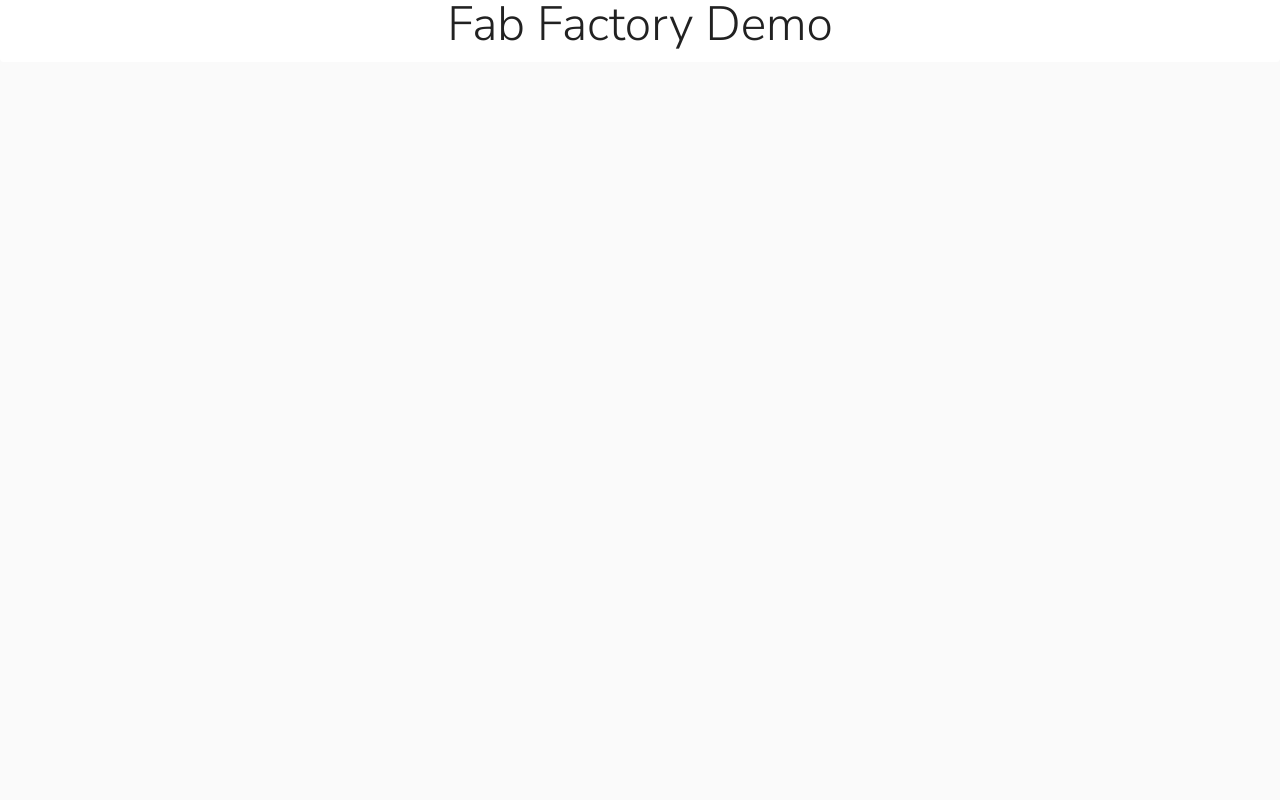
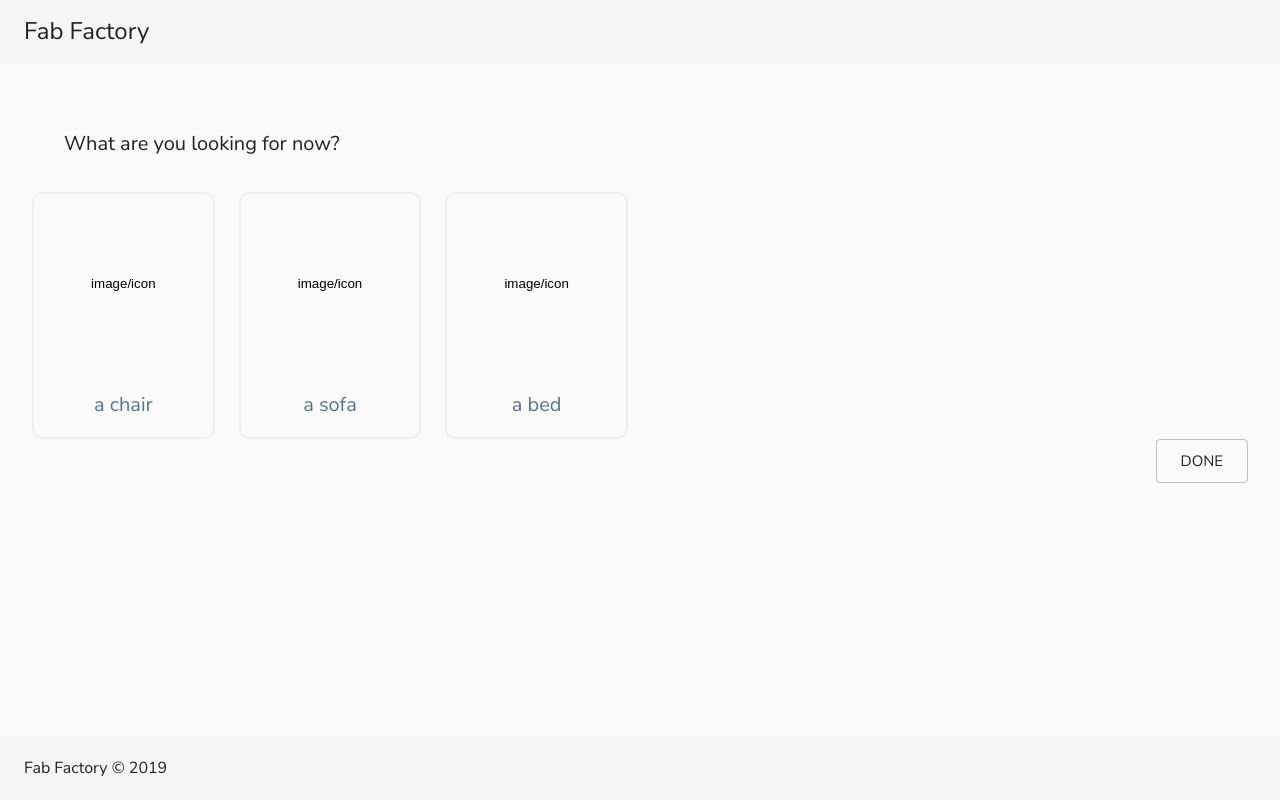
Before and after one commit to buildakiondo/fab-factory-design-helper, a React (Create React App) app: page / in a window 1280 px wide. Built offline with nearby package versions, Linux system fonts and the light colour scheme.

Commit message:
Created main components

```diff
--- a/package.json
+++ b/package.json
@@ -4,6 +4,8 @@
   "private": true,
   "dependencies": {
     "@material-ui/core": "^3.9.2",
+    "@material-ui/icons": "^3.0.2",
+    "@material-ui/styles": "^3.0.0-alpha.10",
     "react": "^16.8.4",
     "react-dom": "^16.8.4",
     "react-scripts": "2.1.8"
--- a/src/DefaultTheme.js
+++ b/src/DefaultTheme.js
@@ -1,37 +1,43 @@
-import { grey } from "@material-ui/core/colors";
-import { createMuiTheme } from "@material-ui/core/styles";
+import { grey } from '@material-ui/core/colors';
+import { createMuiTheme } from '@material-ui/core/styles';
 
 const theme = createMuiTheme({
   palette: {
     primary: {
-      main: "#4223fb",
-      contrastText: "#ffffff"
+      main: '#557490',
+      contrastText: '#ffffff',
     },
     secondary: {
-      main: "#96d5d2",
-      contrastText: "#333"
+      main: '#d89194',
+      contrastText: '#ffffff',
     },
     tertiary: {
-      main: "#4223fb",
-      contrastText: "#333"
+      main: '#21a9b0',
+      contrastText: '#ffffff',
     },
-    bodyText: grey[100]
+    grey: grey,
+    bodyText: grey[100],
   },
   typography: {
     useNextVariants: true,
     fontFamily: `'Nunito Sans', sans-serif`,
-    fontWeight: 300
+    fontWeight: 300,
+  },
+  props: {
+    MuiAppBar: {
+      elevation: 0,
+    },
   },
   overrides: {
     MuiTypography: {
       root: {
-        fontWeight: 300
+        fontWeight: 300,
       },
       h3: {
-        fontWeight: 300
-      }
-    }
-  }
+        fontWeight: 300,
+      },
+    },
+  },
 });
 
 export default theme;
--- /dev/null
+++ b/src/components/Content.js
@@ -0,0 +1,12 @@
+import PropTypes from 'prop-types';
+import React from 'react';
+
+function Content({ children, ...props }) {
+  return <div {...props}>{children}</div>;
+}
+
+Content.propTypes = {
+  children: PropTypes.node,
+};
+
+export default Content;
--- /dev/null
+++ b/src/components/Footer.js
@@ -0,0 +1,14 @@
+import { AppBar, Toolbar, Typography } from "@material-ui/core";
+import React from "react";
+
+function Header() {
+  return (
+    <AppBar color="default" position="static">
+      <Toolbar>
+        <Typography variant="subtitle1">Fab Factory &copy; 2019</Typography>
+      </Toolbar>
+    </AppBar>
+  );
+}
+
+export default Header;
--- /dev/null
+++ b/src/components/Header.js
@@ -0,0 +1,14 @@
+import { AppBar, Toolbar, Typography } from "@material-ui/core";
+import React from "react";
+
+function Header() {
+  return (
+    <AppBar position="static" color="default">
+      <Toolbar>
+        <Typography variant="h5">Fab Factory</Typography>
+      </Toolbar>
+    </AppBar>
+  );
+}
+
+export default Header;
--- /dev/null
+++ b/src/components/Question.js
@@ -0,0 +1,28 @@
+import { Fade, Typography } from '@material-ui/core';
+import { withStyles } from '@material-ui/core/styles';
+import propTypes from 'prop-types';
+import React from 'react';
+
+const styles = theme => ({
+  root: {
+    padding: theme.spacing.unit * 4,
+  },
+});
+
+function Question({ children, classes }) {
+  const [isComplete] = React.useState(false);
+  return (
+    <Fade in={!isComplete}>
+      <div className={classes.root}>
+        <Typography variant="h6">{children}</Typography>
+      </div>
+    </Fade>
+  );
+}
+
+Question.propTypes = {
+  classes: propTypes.object.isRequired,
+  children: propTypes.node.isRequired,
+};
+
+export default withStyles(styles)(Question);
--- /dev/null
+++ b/src/components/QuestionContainer.js
@@ -0,0 +1,63 @@
+import { Button, Fade, Grid } from '@material-ui/core';
+import { withStyles } from '@material-ui/core/styles';
+import propTypes from 'prop-types';
+import React from 'react';
+import Question from './Question';
+import ResponseButton from './ResponseButton';
+
+const styles = theme => ({
+  root: {
+    padding: theme.spacing.unit * 4,
+  },
+});
+
+const testQuestion = {
+  type: 'question',
+  subtype: 'radio',
+  data: {
+    question: 'What are you looking for now?',
+    options: [
+      {
+        buttonText: 'a chair',
+      },
+      {
+        buttonText: 'a sofa',
+      },
+      {
+        buttonText: 'a bed',
+      },
+    ],
+  },
+};
+
+function QuestionContainer({ classes }) {
+  return (
+    <div className={classes.root}>
+      <Fade in={true}>
+        <div>
+          <Question>{testQuestion.data.question}</Question>
+          <Grid container spacing={24} justify="flex-start">
+            {testQuestion.data.options.map(option => (
+              <Grid item xs={6} sm={4} md={3} lg={2}>
+                <ResponseButton>{option.buttonText}</ResponseButton>
+              </Grid>
+            ))}
+          </Grid>
+          <Grid container justify="flex-end">
+            <Grid item>
+              <Button size="large" variant="outlined">
+                Done
+              </Button>
+            </Grid>
+          </Grid>
+        </div>
+      </Fade>
+    </div>
+  );
+}
+
+QuestionContainer.propTypes = {
+  classes: propTypes.object.isRequired,
+};
+
+export default withStyles(styles)(QuestionContainer);
--- /dev/null
+++ b/src/components/ResponseButton.js
@@ -0,0 +1,45 @@
+import { ButtonBase, Typography } from '@material-ui/core';
+import { withStyles } from '@material-ui/core/styles';
+import React from 'react';
+
+const styles = theme => ({
+  root: {
+    border: `2px solid ${theme.palette.grey[200]}`,
+    borderRadius: 10,
+    position: 'relative',
+    display: 'block',
+    width: '100%',
+    maxWidth: 300,
+  },
+  img: {
+    display: 'block',
+    width: '100%',
+    paddingTop: '100%',
+    position: 'relative',
+    '& > *': {
+      position: 'absolute',
+      top: '50%',
+      left: '50%',
+      transform: 'translate(-50%, -50%)',
+    },
+  },
+  text: {
+    padding: theme.spacing.unit * 2,
+    color: theme.palette.primary.main,
+  },
+});
+
+function ResponseButton({ children, classes, ...props }) {
+  return (
+    <ButtonBase className={classes.root} {...props}>
+      <div className={classes.img}>
+        <span>image/icon</span>
+      </div>
+      <Typography className={classes.text} variant="h6">
+        {children}
+      </Typography>
+    </ButtonBase>
+  );
+}
+
+export default withStyles(styles)(ResponseButton);
--- a/src/pages/index.js
+++ b/src/pages/index.js
@@ -1,18 +1,32 @@
-import { Grid, Paper, Typography } from '@material-ui/core';
+import { makeStyles } from '@material-ui/styles';
 import React from 'react';
+import Content from '../components/Content';
+import Footer from '../components/Footer';
+import Header from '../components/Header';
+import QuestionContainer from '../components/QuestionContainer';
 
-function Container() {
+const styles = makeStyles({
+  appContainer: {
+    display: 'flex',
+    minHeight: '100vh',
+    flexFlow: 'column',
+  },
+  grow: {
+    flexGrow: 1,
+  },
+});
+
+function Main() {
+  const classes = styles();
   return (
-    <Paper elevation={0}>
-      <Grid container direction="column" spacing={24}>
-        <Grid item>
-          <Typography variant="h3" component="h1" align="center">
-            Fab Factory Demo
-          </Typography>
-        </Grid>
-      </Grid>
-    </Paper>
+    <div className={classes.appContainer}>
+      <Header />
+      <Content className={classes.grow}>
+        <QuestionContainer />
+      </Content>
+      <Footer />
+    </div>
   );
 }
 
-export default Container;
+export default Main;
```
Also changed, not shown: 1 other file (tests, documents, lock files or other folders).
